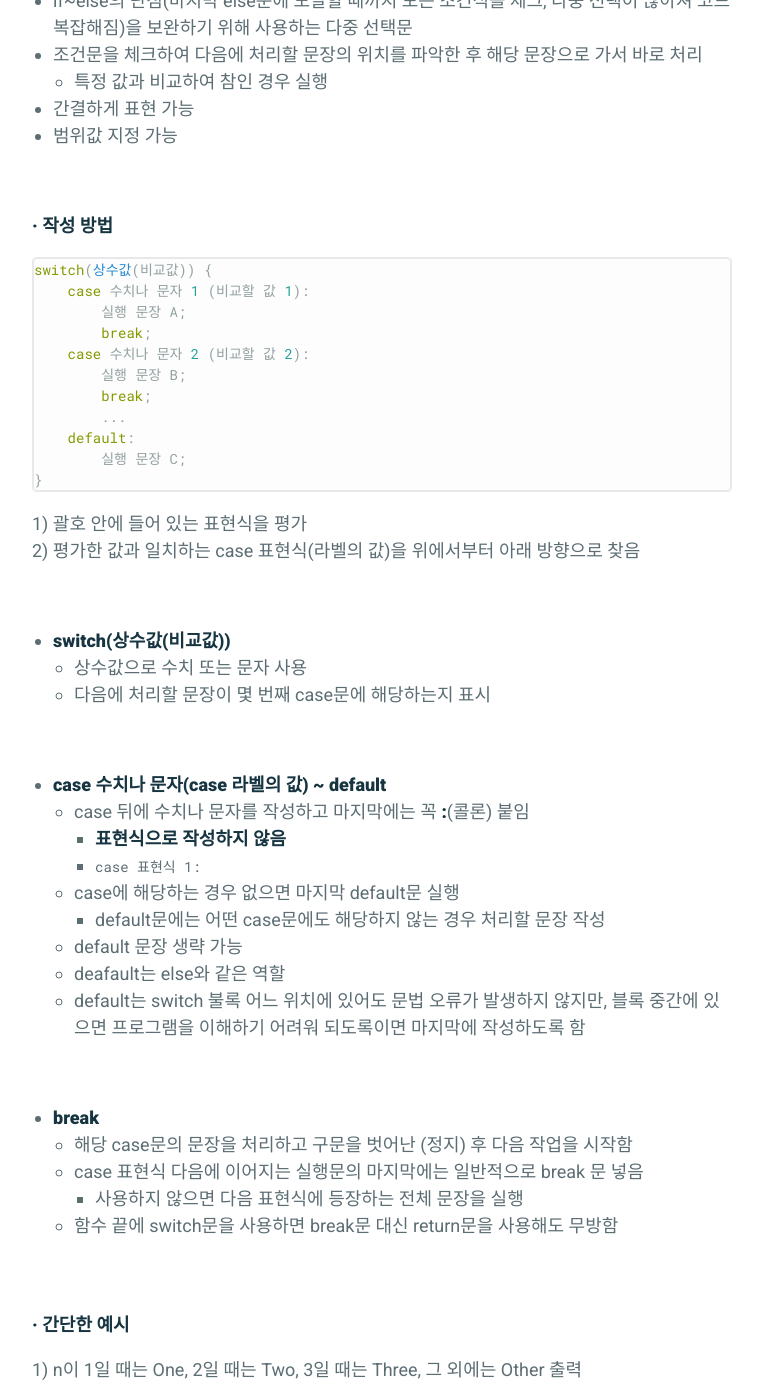
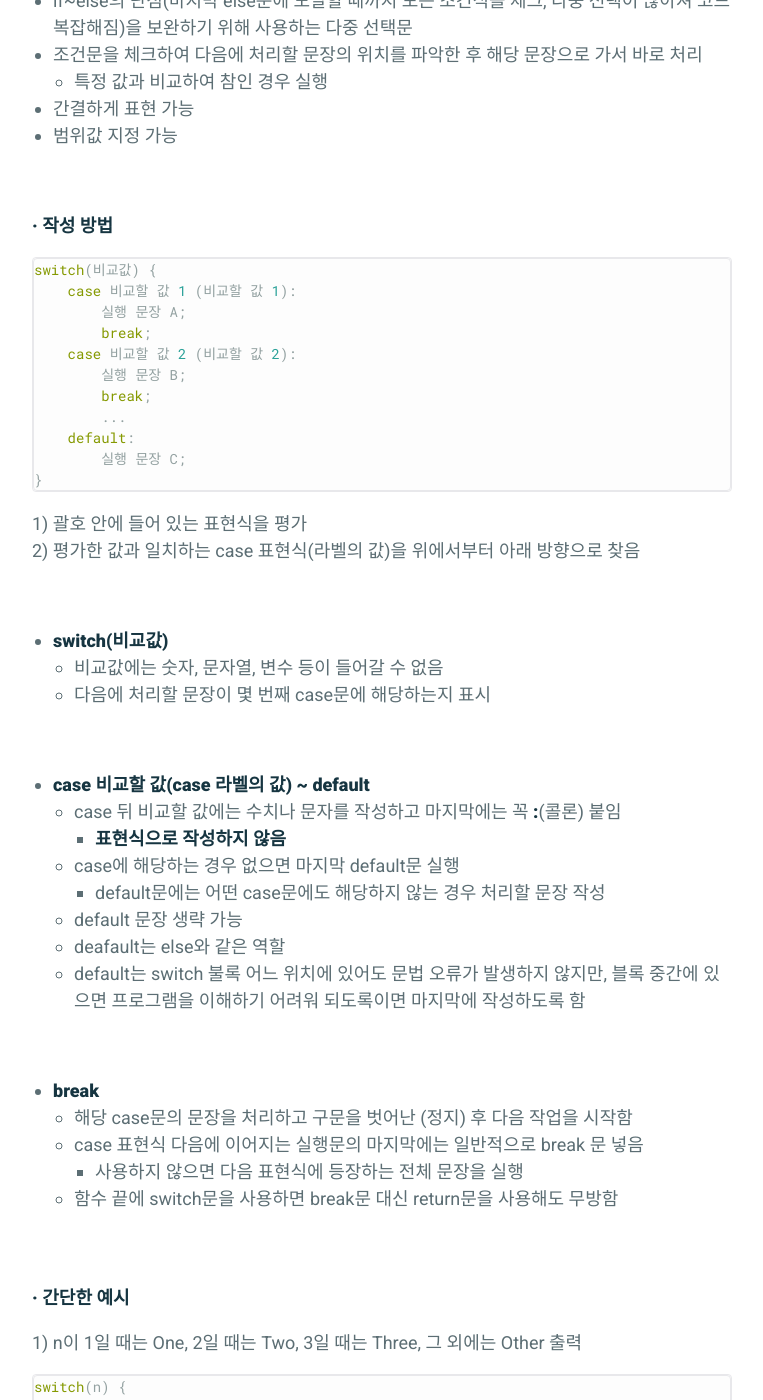
Before and after one commit to absolutelyfullycapable/absolutelyfullycapable.github.io, a Jekyll site: the page built from _posts/2020-09-19-javascript-제어문-조건문.md, in a window 1280 px wide and 1400 px high, scrolled down 5897 px. Shown: the whole window, without its empty margins (258-1021 px from the left). Built offline with Jekyll 4.4.1, drawn with Linux system fonts in a browser that asks for light colours.

Commit message:
modify errors

````diff
--- a/_posts/2020-09-19-javascript-제어문-조건문.md
+++ b/_posts/2020-09-19-javascript-제어문-조건문.md
@@ -286,11 +286,11 @@ if(조건식 A) { // 조건식 A가 참인 경우
 ##### **· 작성 방법**
 
 ```js
-switch(상수값(비교값)) {
-    case 수치나 문자 1 (비교할 값 1):
+switch(비교값) {
+    case 비교할 값 1 (비교할 값 1):
     	실행 문장 A;
         break;
-    case 수치나 문자 2 (비교할 값 2):
+    case 비교할 값 2 (비교할 값 2):
     	실행 문장 B;
         break;
    	...
@@ -305,18 +305,15 @@ switch(상수값(비교값)) {
 
 <br/>
 
-- **switch(상수값(비교값))**
-	- 상수값으로 수치 또는 문자 사용
+- **switch(비교값)**
+	- 비교값에는 숫자, 문자열, 변수 등이 들어갈 수 없음
 	- 다음에 처리할 문장이 몇 번째 case문에 해당하는지 표시
 
 <br/>
 
-- **case 수치나 문자(case 라벨의 값) ~ default**
-	- case 뒤에 수치나 문자를 작성하고 마지막에는 꼭 **:**(콜론) 붙임
+- **case 비교할 값(case 라벨의 값) ~ default**
+	- case 뒤 비교할 값에는 수치나 문자를 작성하고 마지막에는 꼭 **:**(콜론) 붙임
 		- **표현식으로 작성하지 않음**
-
-		- ``case 표현식 1:``
-
 	- case에 해당하는 경우 없으면 마지막 default문 실행
 		- default문에는 어떤 case문에도 해당하지 않는 경우 처리할 문장 작성
 	- default 문장 생략 가능
````
